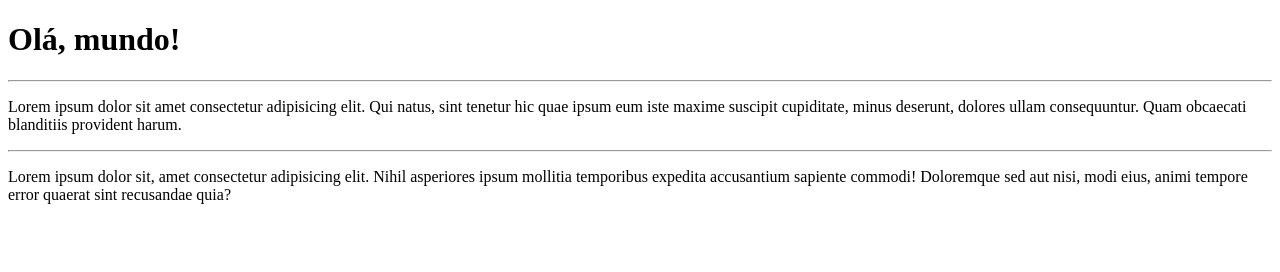
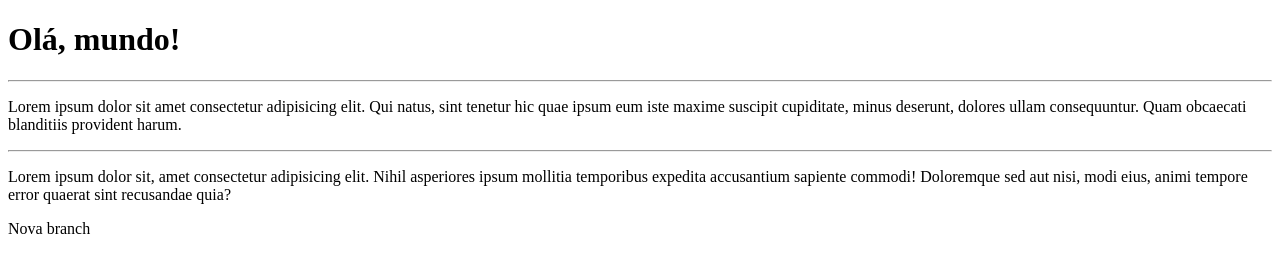
Before and after one commit to JoaoFelipe31415/Ola-Mundo, a plain HTML site: page site-exemplo/index.html in a window 1280 px wide. Drawn offline with Linux system fonts and the light colour scheme.

Commit message:
Alteração na branch conteúdo

```diff
--- a/site-exemplo/index.html
+++ b/site-exemplo/index.html
@@ -11,5 +11,7 @@
     <p>Lorem ipsum dolor sit amet consectetur adipisicing elit. Qui natus, sint tenetur hic quae ipsum eum iste maxime suscipit cupiditate, minus deserunt, dolores ullam consequuntur. Quam obcaecati blanditiis provident harum.</p>
     <hr>
     <p>Lorem ipsum dolor sit, amet consectetur adipisicing elit. Nihil asperiores ipsum mollitia temporibus expedita accusantium sapiente commodi! Doloremque sed aut nisi, modi eius, animi tempore error quaerat sint recusandae quia?</p>
+
+    <p>Nova branch</p>
 </body>
 </html>
```
